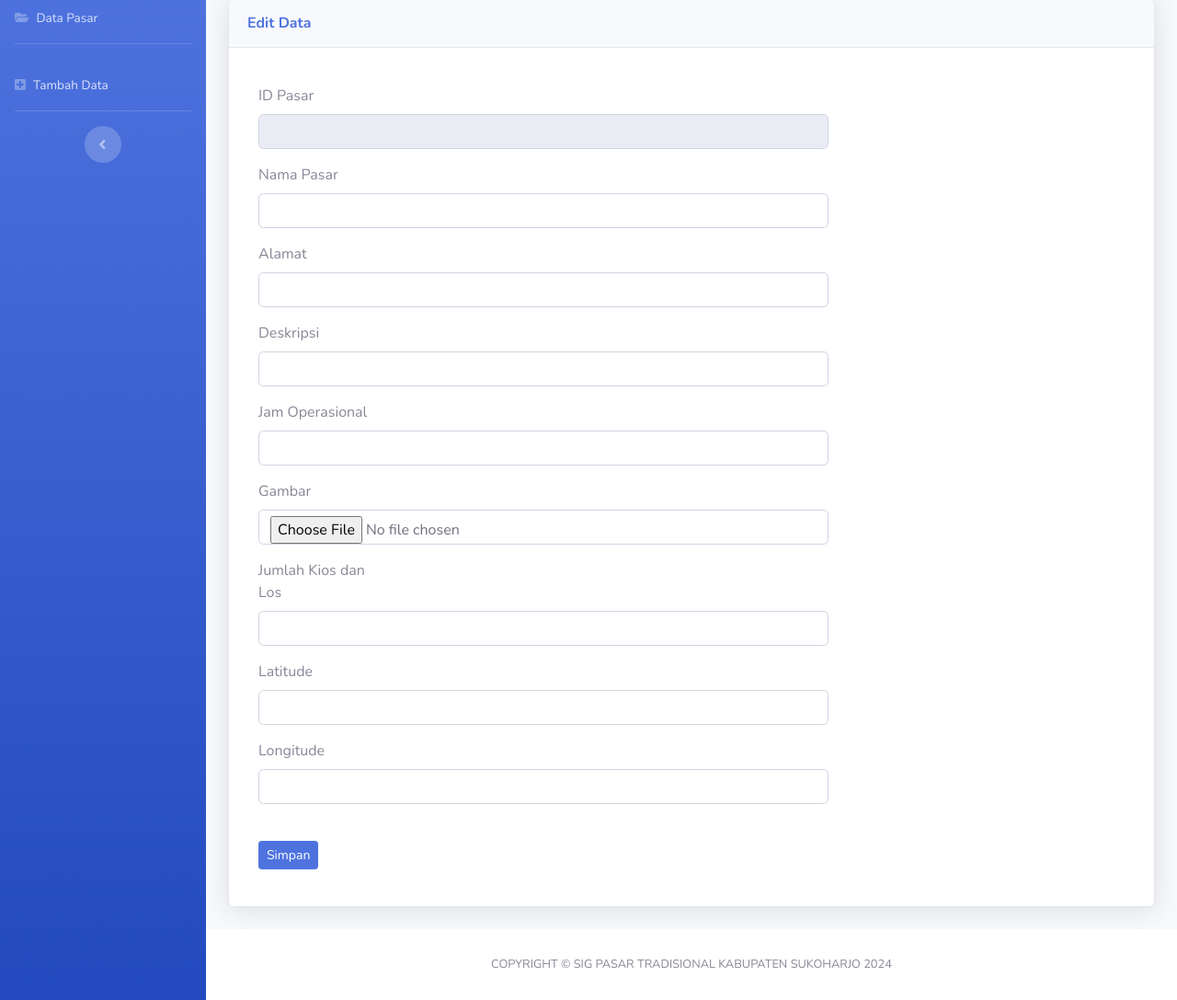
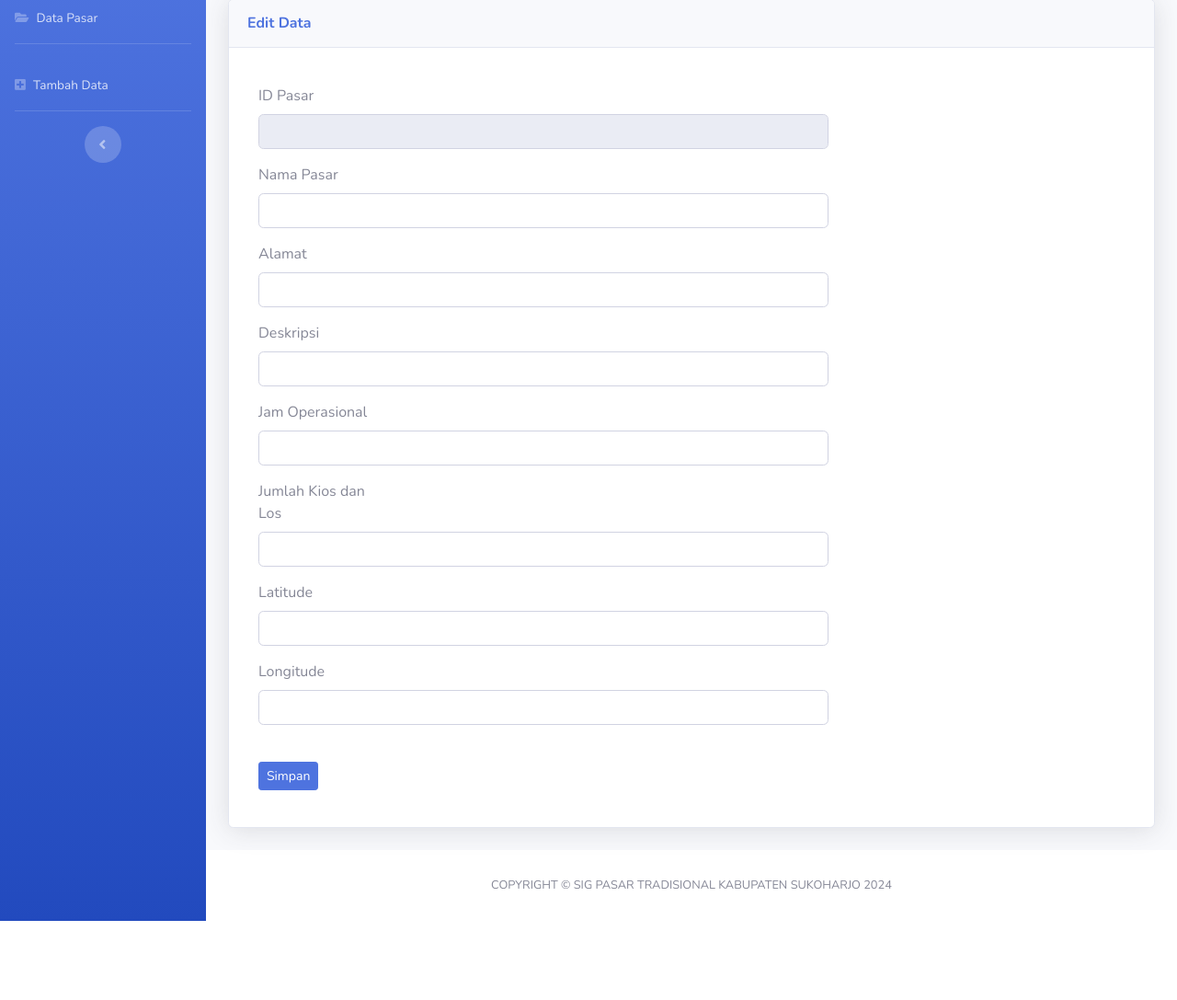
Before and after one commit to gayuhlksn/pasarsukoharjo, a PHP site: page /SIG-Pasar_Tradisional/admin/edit_data.php?id_pasar=1 in a window 1280 px wide. Shown: the part 153-1240 px from the top of the page at 92% size. After the commit the page ends 1154 px from the top, so only its background shows below. Run offline with PHP 8.4, Linux system fonts and the light colour scheme; data that the repository does not hold is empty; some libraries are stand-ins or nearby versions.

Commit message:
Hapus Gambar Admin (Edit Aksi dan Data)

```diff
--- a/admin/edit_aksi.php
+++ b/admin/edit_aksi.php
@@ -9,7 +9,6 @@ $alamat = $_POST['alamat'];
 $deskripsi = $_POST['deskripsi'];
 $jumlah_kios_dan_los = $_POST['jumlah_kios_dan_los'];
 $jam_operasional = $_POST['jam_operasional'];
-$gambar = $_POST['gambar'];
 $latitude = $_POST['latitude'];
 $longitude = $_POST['longitude'];
 
--- a/admin/edit_data.php
+++ b/admin/edit_data.php
@@ -69,12 +69,6 @@
                                         </div>
                                     </div>
                                     <div class="form-group">
-                                        <label class="col-sm-2 col-sm-2 control-label">Gambar</label>
-                                        <div class="col-sm-8">
-                                            <input name="gambar" class="form-control" id="gambar" type="file" value="<?php echo $data['gambar']; ?>" required />
-                                        </div>
-                                    </div>
-                                    <div class="form-group">
                                         <label class="col-sm-2 col-sm-2 control-label">Jumlah Kios dan Los</label>
                                         <div class="col-sm-8">
                                             <input name="jumlah_kios_dan_los" class="form-control" type="text" id="jumlah_kios_dan_los" type="text" value="<?php echo $data['jumlah_kios_dan_los']; ?>" required />
```
